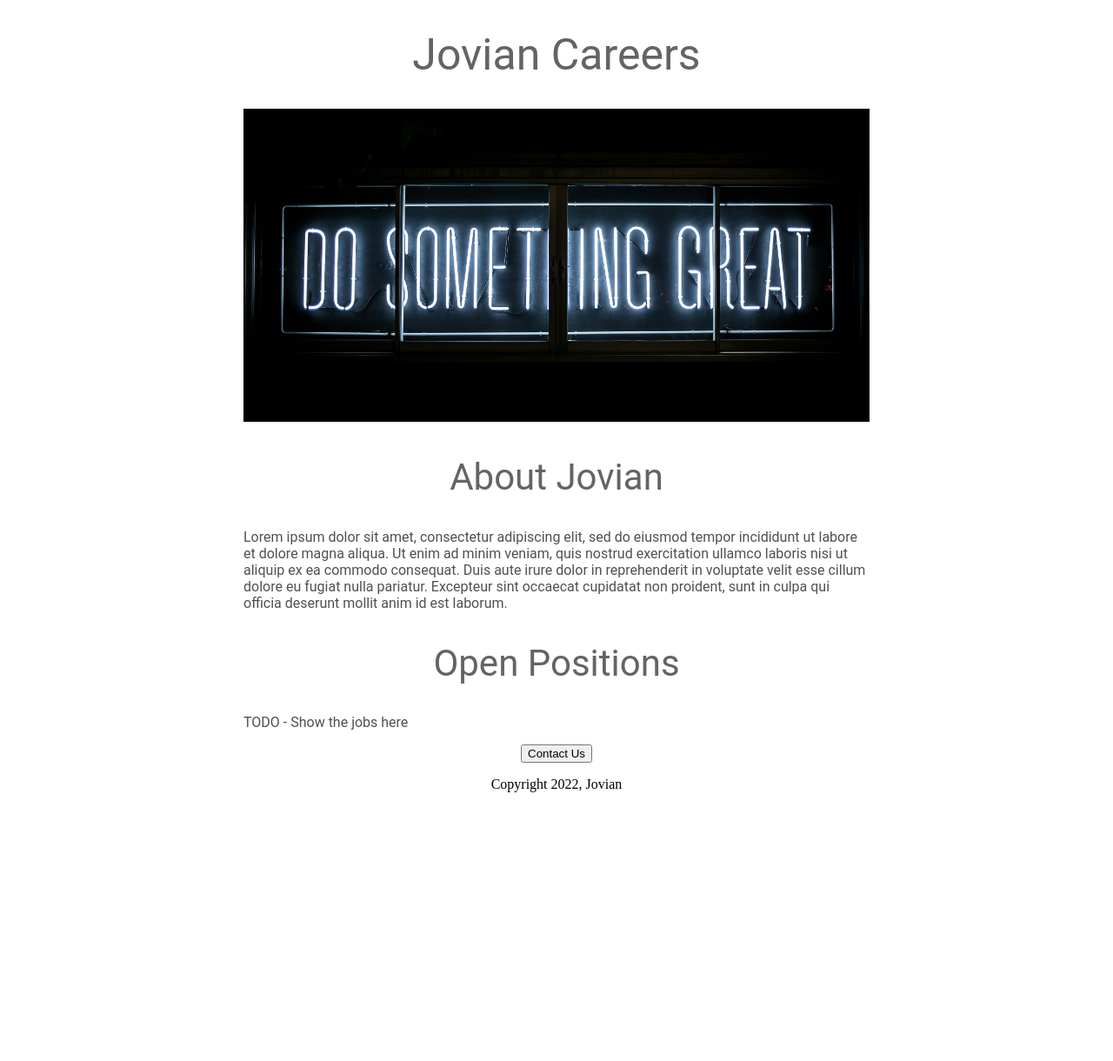
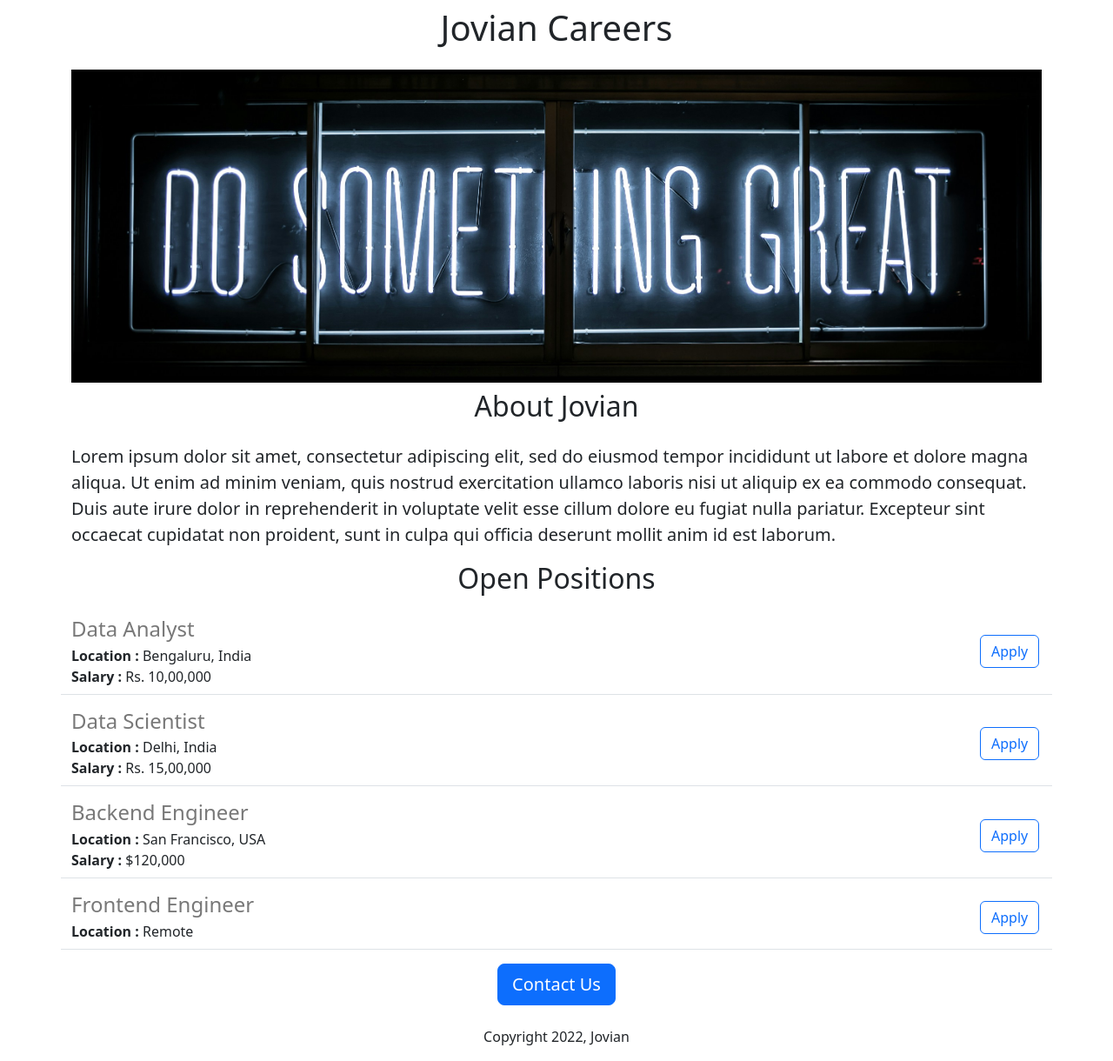
Before and after one commit to amaan-ur-raheman/jovian-carrers-website, a Flask app: page / in a window 1280 px wide. Shown: the whole page at 87% size. Before the commit the page ends 911 px from the top, so only its background shows below. Run offline with Flask 3, Linux system fonts and the light colour scheme.

Commit message:
Added dynamic data and a API route

```diff
--- a/app.py
+++ b/app.py
@@ -1,10 +1,40 @@
-from flask import Flask, render_template
+from flask import Flask, render_template, jsonify
 
 app = Flask(__name__)
 
+JOBS = [
+    {
+        'id': 1,
+        'title': 'Data Analyst',
+        'location': 'Bengaluru, India',
+        'salary': 'Rs. 10,00,000',
+    },
+    {
+        'id': 2,
+        'title': 'Data Scientist',
+        'location': 'Delhi, India',
+        'salary': 'Rs. 15,00,000',
+    },
+    {
+        'id': 3,
+        'title': 'Backend Engineer',
+        'location': 'San Francisco, USA',
+        'salary': '$120,000',
+    },
+    {
+        'id': 4,
+        'title': 'Frontend Engineer',
+        'location': 'Remote',
+    },
+]
+
 @app.route("/")
 def index():
-    return render_template('home.html')
+    return render_template('home.html', jobs=JOBS, company_name="Jovian")
+
+@app.route("/api/jobs")
+def list_jobs():
+    return jsonify(JOBS)
 
 
 if __name__ == "__main__":
--- a/templates/home.html
+++ b/templates/home.html
@@ -1,60 +1,41 @@
 <!DOCTYPE html>
 <html>
   <head>
+    <meta charset="utf-8">
+    <meta name="viewport" content="width=device-width, initial-scale=1">
+    <link href="https://cdn.jsdelivr.net/npm/bootstrap@5.3.3/dist/css/bootstrap.min.css" rel="stylesheet" integrity="sha384-QWTKZyjpPEjISv5WaRU9OFeRpok6YctnYmDr5pNlyT2bRjXh0JMhjY6hW+ALEwIH" crossorigin="anonymous">
     <title>Jovian Careers</title>
     <style>
-      #container {
-        max-width: 720px;
-        margin: 0 auto;
-      }
-
-      h1 {
-        font-family: Roboto;
-        font-size: 50px;
-        font-weight: normal;
-        color: rgb(100, 100, 100);
-        text-align: center;
-      }
-
       #banner {
+        height: 360px;
         width: 100%;
-        height: 360px;
         object-fit: cover;
-      }
-
-      h2 {
-        font-family: Roboto;
-        font-size: 42px;
-        color: rgb(100, 100, 100);
-        text-align: center;
-        font-weight: normal;
-      }
-
-      .body-text {
-        font-family: Roboto;
-        color: rgb(80, 80, 80);
       }
     </style>
   </head>
   <body>
-    <div id="container">
+    <div class="container">
       <!-- Header part -->
-      <h1>Jovian Careers</h1>
-      <img id="banner" src="../static/banner.jpg" height="320">
+      <h1 class="text-center mt-2 mb-4">{{company_name}} Careers</h1>
+      <img class="img-fluid" id="banner" src="../static/banner.jpg" height="320">
 
       <!-- About Jovian -->
-      <h2>About Jovian</h2>
-      <p class="body-text">
+      <h2 class="text-center mt-2 mb-4">About Jovian</h2>
+      <p class="lead">
         Lorem ipsum dolor sit amet, consectetur adipiscing elit, sed do eiusmod tempor incididunt ut labore et dolore magna aliqua. Ut enim ad minim veniam, quis nostrud exercitation ullamco laboris nisi ut aliquip ex ea commodo consequat. Duis aute irure dolor in reprehenderit in voluptate velit esse cillum dolore eu fugiat nulla pariatur. Excepteur sint occaecat cupidatat non proident, sunt in culpa qui officia deserunt mollit anim id est laborum.
       </p>
 
       <!-- Job positions -->
-      <h2>Open Positions</h2>
-      <p class="body-text">TODO - Show the jobs here</p>
+      <h2 class="text-center mt-2 mb-4">Open Positions</h2>
+      <div>
+        {% for job in jobs %}
+          {% include 'job-item.html' %}
+        {% endfor %}
+      </div>
 
-      <div style="text-align: center;">
-        <button>Contact Us</button>
-        <p>Copyright 2022, Jovian</p>
+      <div class="text-center">
+        <button class="btn btn-primary btn-lg"">Contact Us</button>
+        <p class="mt-4">Copyright 2022, Jovian</p>
       </div>
     </div>
   </body>
--- /dev/null
+++ b/templates/job-item.html
@@ -0,0 +1,18 @@
+<div style="margin-bottom: 16px; padding-bottom: 8px;" class="border-bottom row align-items-center justify-content-between">
+  <div class="col-9">
+  <h4 style="color: rgb(120, 120, 120); margin-bottom: 4px;">
+    {{job['title']}}
+  </h4>
+  <div>
+    <strong>Location :</strong> {{job['location']}}
+  </div>
+  {% if "salary" in job %}
+  <div>
+    <strong>Salary :</strong> {{job['salary']}}
+  </div>
+  {% endif %}
+  </div>
+  <div class="col-1">
+    <button type="button" class="btn btn-outline-primary">Apply</button>
+  </div>
+</div>
```
